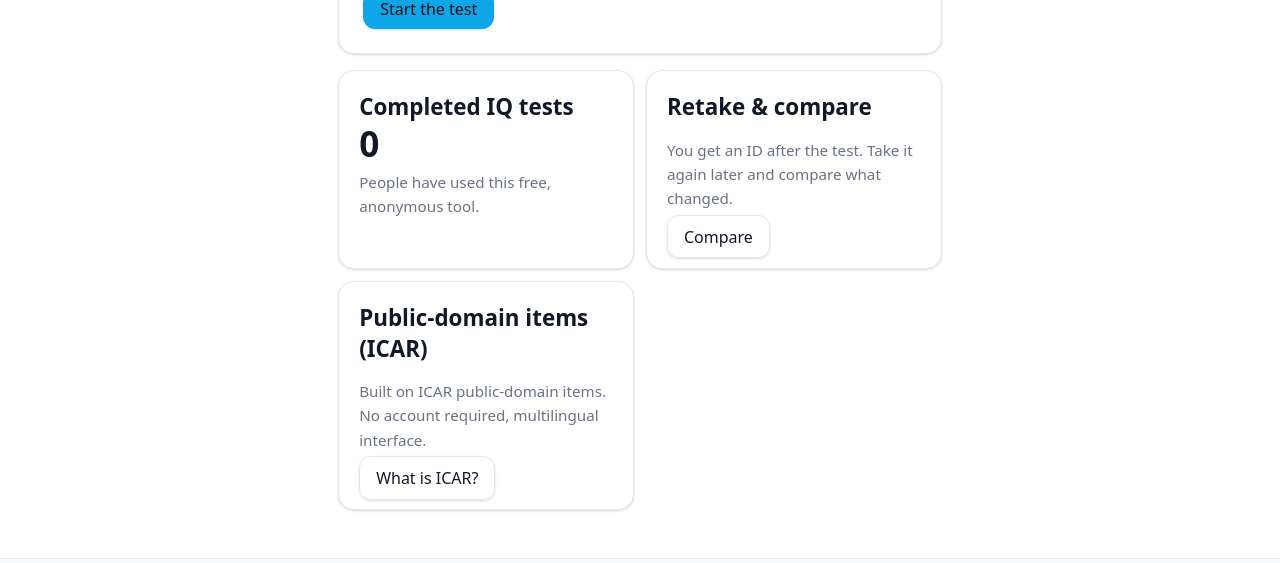
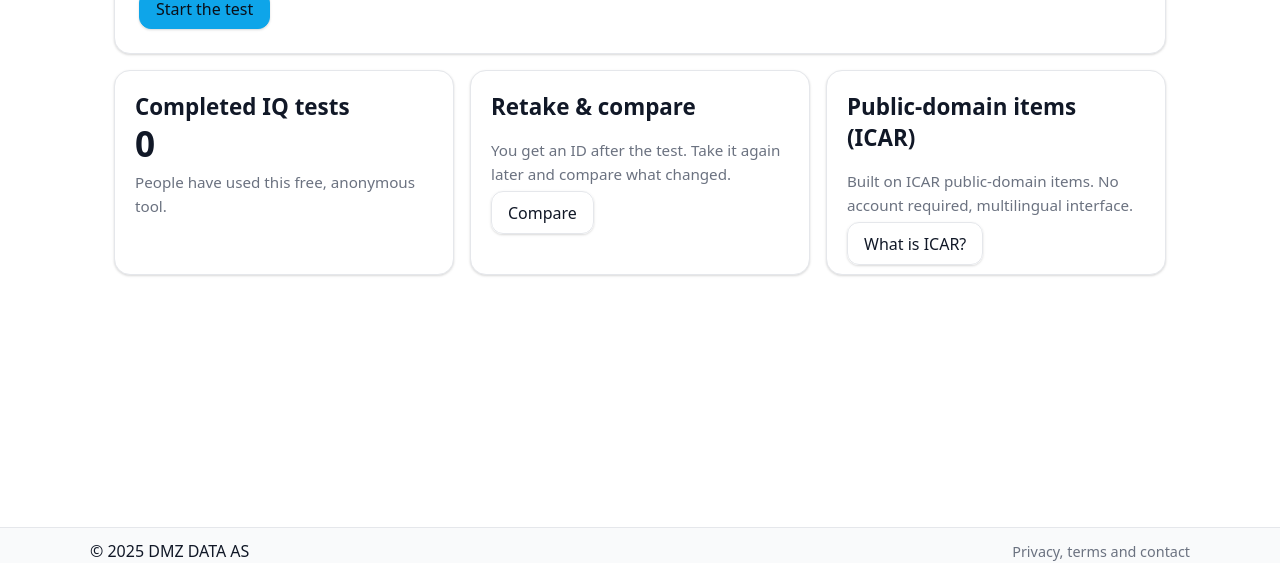
Before and after one commit to anderswr/brain-test.org, a Next.js app: page / in a window 1280 px wide. Shown: the part 226-789 px from the top of the page. Built offline with nearby package versions, Linux system fonts and the light colour scheme; no server answers; the database is empty.

Commit message:
Update page.tsx

```diff
--- a/app/page.tsx
+++ b/app/page.tsx
@@ -88,7 +88,7 @@ export default function Home() {
 
         {/* TRE KORT */}
         <section aria-label="IQ test features" style={{ marginTop: 16 }}>
-          <div className="grid-cards">
+          <div className="grid-cards" style={{ display: "grid", gap: 16, gridTemplateColumns: "repeat(3, minmax(0, 1fr))" }}>
             {/* Kort 1: Teller */}
             <article className="card" style={{ padding: 20 }}>
               <h2 style={{ marginTop: 0 }}>
@@ -160,6 +160,8 @@ export default function Home() {
         </section>
       </main>
 
+
+
       <SiteFooter />
     </>
   );
```
